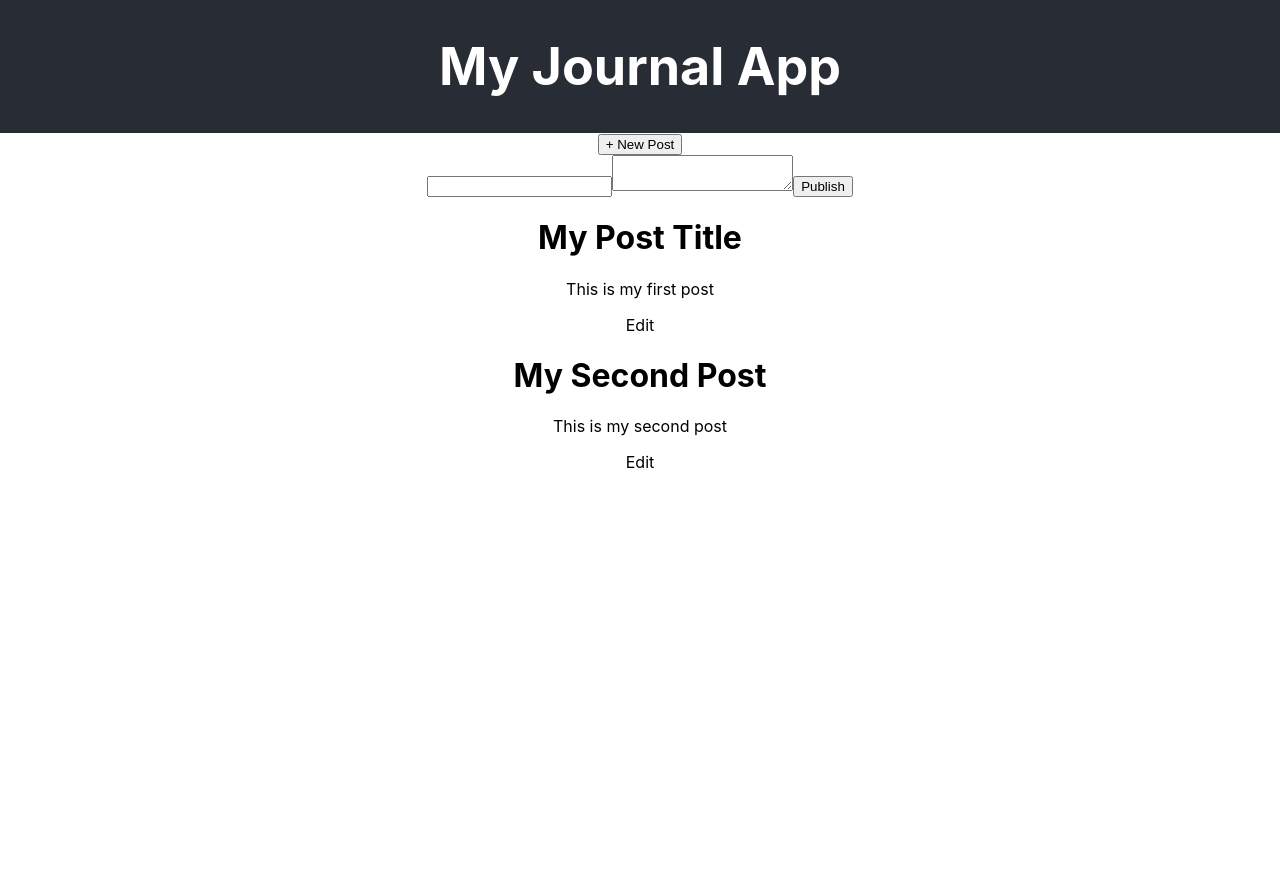
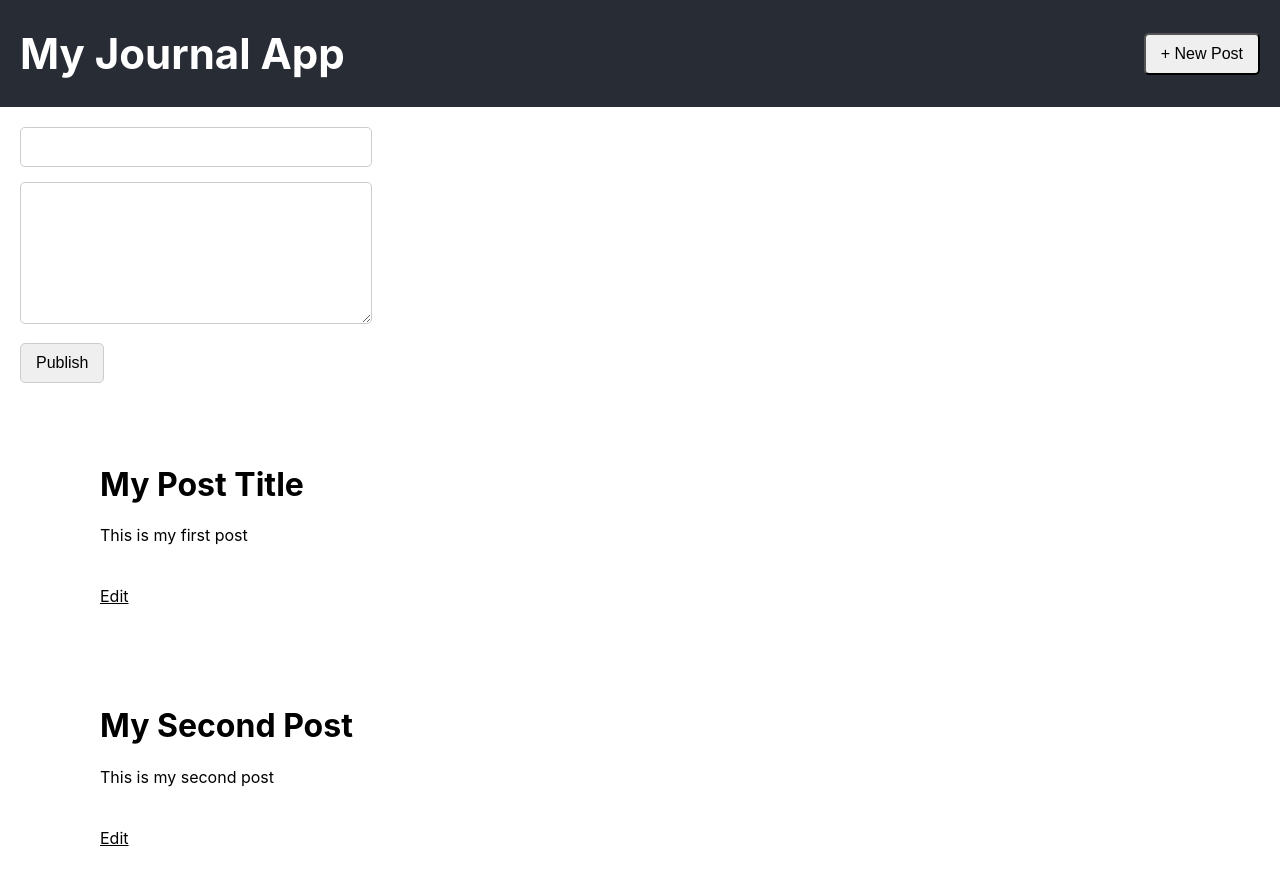
Before and after one commit to ethanchoi812/journal-app, a React (Create React App) app: page / in a window 1280 px wide. Both pictures are taken after a click on the button "+ New Post". Shown: the top 882 px of the page. Before the commit the page ends 800 px from the top, so only its background shows below. Built offline with nearby package versions, Linux system fonts and the light colour scheme.

Commit message:
Add basic style

```diff
--- a/src/App.css
+++ b/src/App.css
@@ -1,38 +1,70 @@
 .App {
   text-align: center;
-}
-
-.App-logo {
-  height: 40vmin;
-  pointer-events: none;
-}
-
-@media (prefers-reduced-motion: no-preference) {
-  .App-logo {
-    animation: App-logo-spin infinite 20s linear;
-  }
 }
 
 .App-header {
   background-color: #282c34;
   height: auto;
   display: flex;
-  flex-direction: column;
+  flex-direction: row;
   align-items: center;
-  justify-content: center;
-  font-size: calc(10px + 2vmin);
+  justify-content: space-between;
+  font-size: calc(5px + 2vmin);
   color: white;
+  padding-right: 20px;
+  padding-left: 20px;
 }
 
-.App-link {
-  color: #61dafb;
+.New-post-button {
+  font-size: 16px;
+  border-radius: 5px;
+  padding: 10px 15px;
 }
 
-@keyframes App-logo-spin {
-  from {
-    transform: rotate(0deg);
-  }
-  to {
-    transform: rotate(360deg);
-  }
+.Editor {
+  margin-top: 20px;
+  padding-left: 20px;
+  width: 50%;
+  text-align: left;
 }
+
+.Editor input[type="text"],
+.Editor textarea {
+  display: inline-block;
+  font-size: 16px;
+  border: 1px solid #ccc;
+  border-radius: 5px;
+  margin-bottom: 15px;
+  padding: 10px 15px;
+  width: 50%;
+  height: auto;
+}
+
+.Editor textarea {
+  height: 120px;
+}
+
+.Editor input[type="submit"] {
+  display: block;
+  font-size: 16px;
+  padding: 10px 15px;
+  border: 1px solid #ccc;
+  border-radius: 5px;
+  text-align: center;
+}
+
+.Blog {
+  padding-top: 60px;
+  padding-left: 100px;
+}
+
+.Post-div {
+  text-align: left;
+  margin-bottom: 100px;
+}
+
+.Edit-post {
+  display: inline-block;
+  margin-top: 25px;
+  text-decoration: underline;
+}
--- a/src/App.js
+++ b/src/App.js
@@ -69,8 +69,8 @@ class App extends React.Component {
     <div className="App">
       <header className="App-header">
         <h1>My Journal App</h1>
+        <button className="New-post-button" onClick={this.handleClick}>+ New Post</button>
       </header>
-      <button onClick={this.handleClick}>+ New Post</button>
       {showForm ?
         <Editor onPostSubmit={this.postSubmission} /> :
         '' }
--- a/src/Post.js
+++ b/src/Post.js
@@ -30,7 +30,7 @@ class Post extends React.Component {
         const editOn = this.state.isEditOn;
 
         return (
-        <div className="Post">
+        <div className="Post-div">
                 {editOn ? <Editor post={post} onPostSubmit={this.handleSubmission} /> :
             (
             <div>
```
